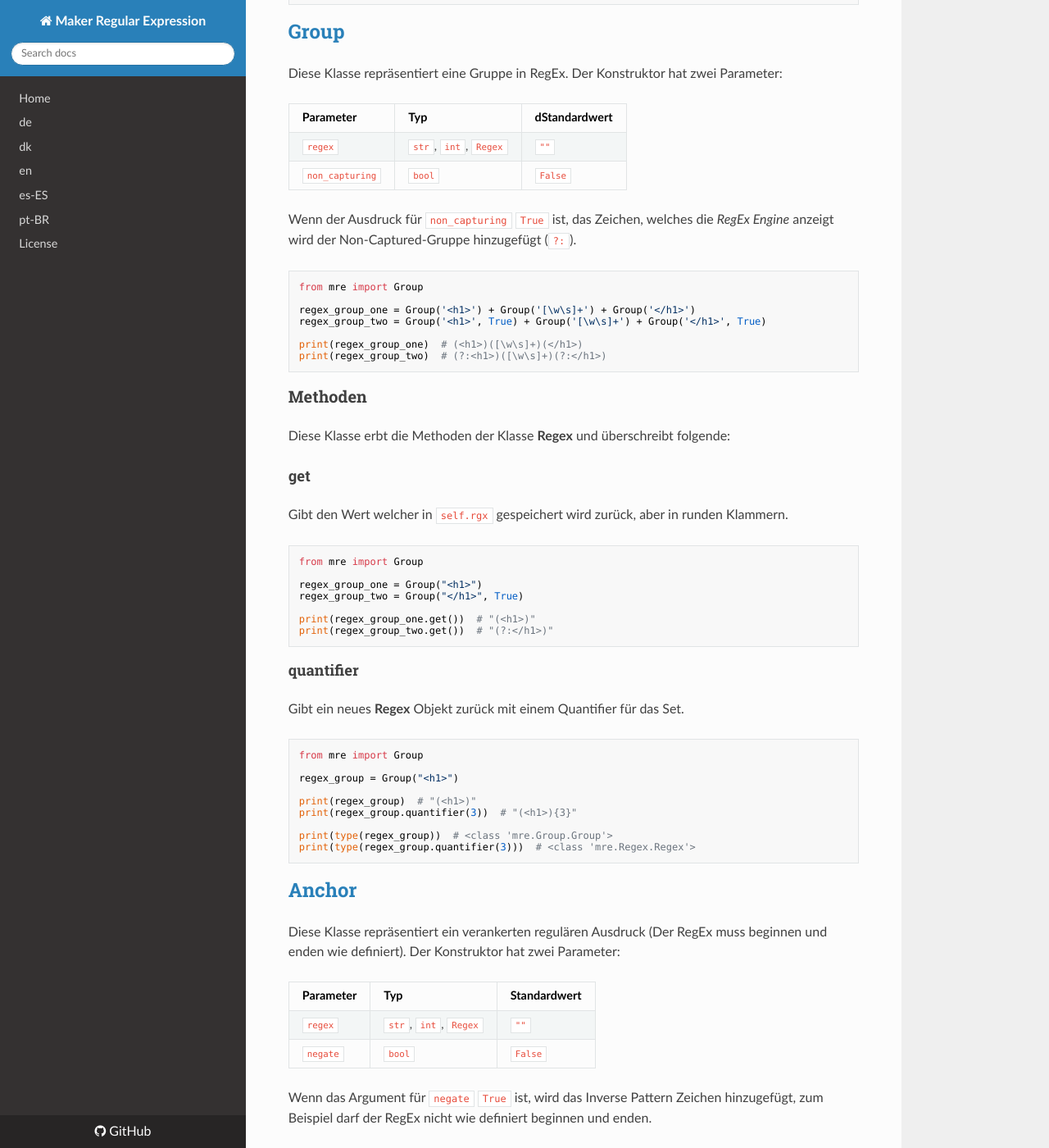
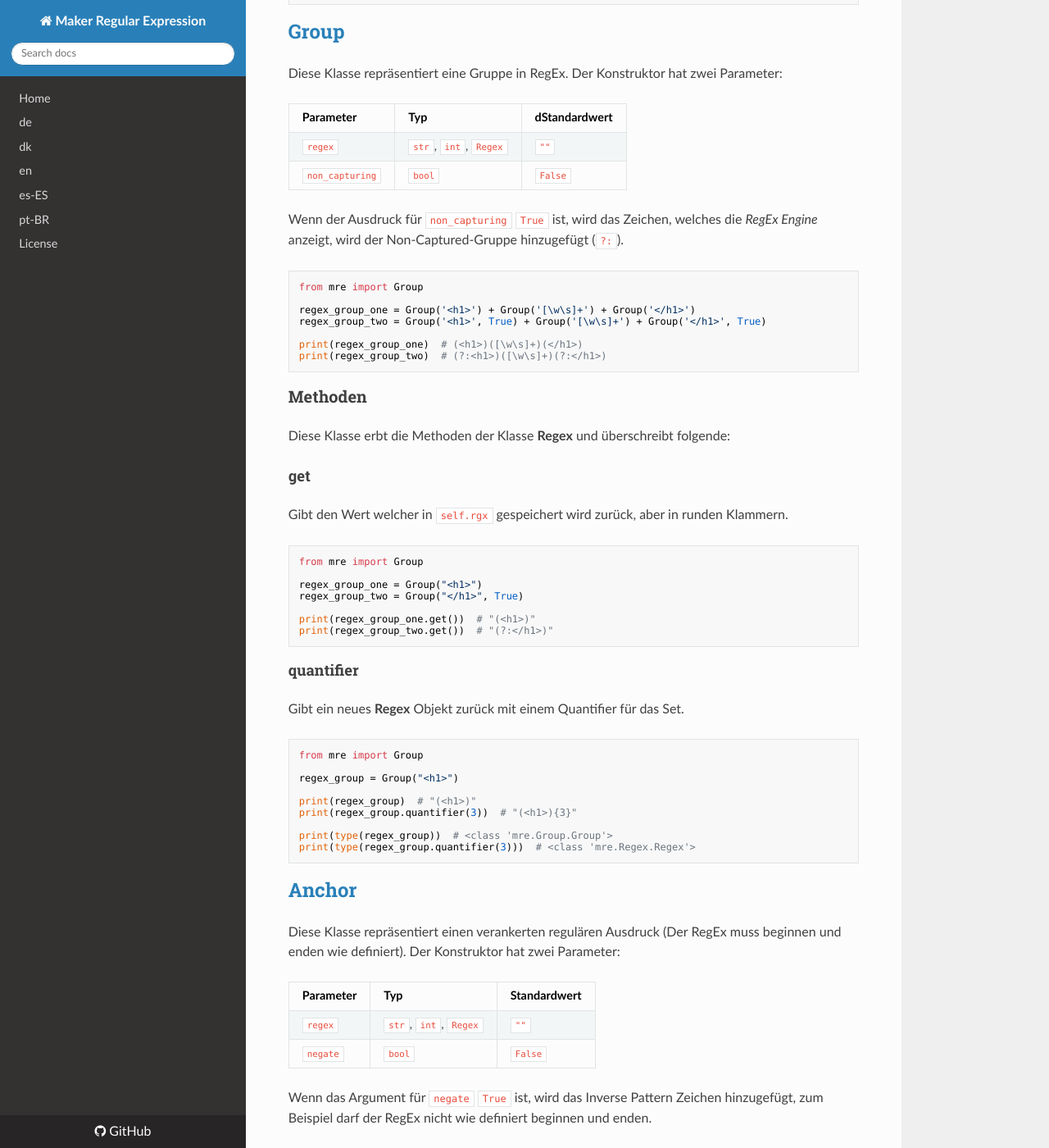
Before and after one commit to alvarofpp/mre, an MkDocs documentation site: the page built from docs/de/wie-benutzt-man.md, in a window 1280 px wide and 1400 px high, scrolled down 5505 px. Shown: the whole window at 82% size. Built offline with MkDocs 1.6.1, drawn with Linux system fonts in a browser that asks for light colours; nearby versions of some CDN libraries; some of the changed text lies outside the part shown.

Commit message:
Fix german documentation
This commit fixes some typos and some grammatical errors in the german
documentation.

````diff
--- a/docs/de/wie-benutzt-man.md
+++ b/docs/de/wie-benutzt-man.md
@@ -112,7 +112,7 @@
 ```
 
 #### get
-Gibt den Wert, welcher in `self.rgx` gespeichert ist zurück.
+Gibt den Wert, welcher in `self.rgx` gespeichert ist, zurück.
 
 ```python
 from mre import Regex
@@ -132,7 +132,7 @@
 
 Benutzt um festzulegen, wie häufig ein regulärer Ausdruck auftreten sollte (von `n` nach `m`). Gibt ein neues **Regex** Objekt zurück.
 
-In besonderen Fällen, wird ein Zeichen hinzugefügt. Diese Fälle sind:
+In besonderen Fällen wird ein Zeichen hinzugefügt. Diese Fälle sind:
 
 | n | m | without_maximum | Zeichen | Zugriff |
 | --- | --- | --------------- | ------- | ------ |
@@ -140,7 +140,7 @@
 | `0` | - | `True` | `*` | `Regex.ZERO_OR_MULTIPLE` |
 | `1` | - | `True` | `+` | `Regex.ONE_OR_MULTIPLE` |
 
-Zusätzlich zu diesen besonderen Fällen, die Quantifikation kann wie folgt auftreten:
+Zusätzlich zu diesen besonderen Fällen, kann die Quantifikation wie folgt auftreten:
 - `{n}`: sollte `n` mal auftreten;
 - `{n, m}`: kann von `n` bis zu `m` mal auftreten.
 
@@ -241,7 +241,7 @@
 | `regex` | `str`, `int`, `Regex` | `""` |
 | `non_capturing` | `bool` | `False` |
 
-Wenn der Ausdruck für `non_capturing` `True` ist, das Zeichen, welches die *RegEx Engine* anzeigt wird der Non-Captured-Gruppe hinzugefügt (`?:`).
+Wenn der Ausdruck für `non_capturing` `True` ist, wird das Zeichen, welches die *RegEx Engine* anzeigt, wird der Non-Captured-Gruppe hinzugefügt (`?:`).
 
 ```python
 from mre import Group
@@ -285,7 +285,7 @@
 ```
 
 ## <a name="anchor">Anchor</a>
-Diese Klasse repräsentiert ein verankerten regulären Ausdruck (Der RegEx muss beginnen und enden wie definiert). Der Konstruktor hat zwei Parameter:
+Diese Klasse repräsentiert einen verankerten regulären Ausdruck (Der RegEx muss beginnen und enden wie definiert). Der Konstruktor hat zwei Parameter:
 
 | Parameter | Typ | Standardwert |
 | --------- | ---- | ------------ |
````
Also changed, not shown: other parts of docs/de/wie-benutzt-man.md (+3 -3 lines), docs/de/index.md (+1 -1 lines).
